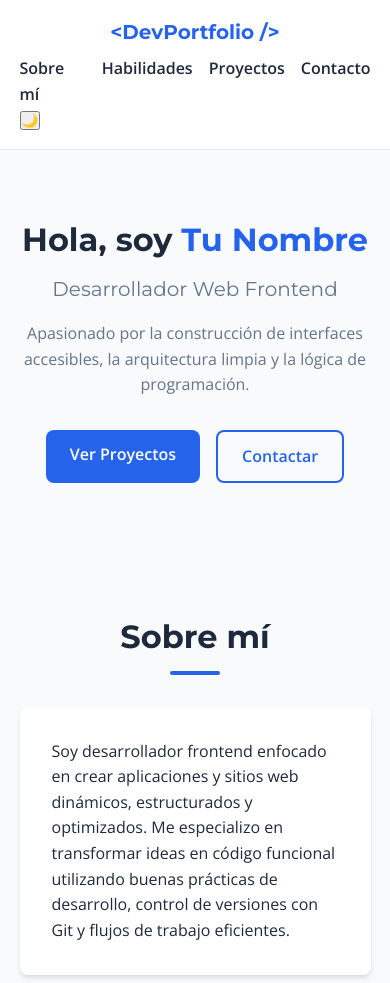
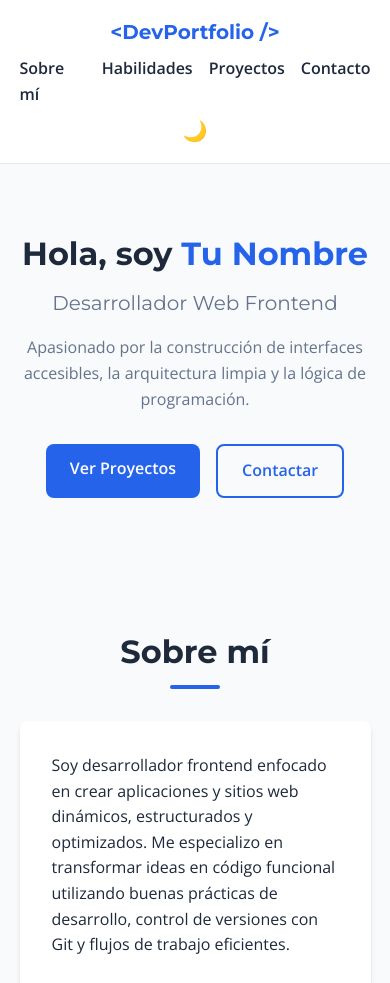
Before and after one commit to elveromero/Mi-Portafolio, a plain HTML site: page index.html in a window 390 px wide. Shown: the top 983 px of the page. Drawn offline with nearby package versions, Linux system fonts and the light colour scheme.

Commit message:
Implement dark mode styles and theme toggle button
Added dark mode styles and theme button functionality.

```diff
--- a/style.css
+++ b/style.css
@@ -360,4 +360,46 @@ h1, h2, h3, .logo {
 .project-card {
   transition: opacity 0.3s ease, transform 0.3s ease;
 }
+
+   /* ==========================================
+   MODO OSCURO (VARIABLES Y ESTILOS)
+   ========================================== */
+body.dark-mode {
+  --color-bg: #0f172a;
+  --color-bg-alt: #1e293b;
+  --color-card: #1e293b;
+  --color-text: #f1f5f9;
+  --color-text-muted: #94a3b8;
+  --color-border: #334155;
+  --color-primary: #3b82f6;
+  --color-primary-hover: #60a5fa;
 }
+
+.theme-btn {
+  background: none;
+  border: none;
+  font-size: 1.25rem;
+  cursor: pointer;
+  padding: 0.25rem 0.5rem;
+  border-radius: var(--border-radius);
+  transition: background-color 0.3s ease;
+}
+
+.theme-btn:hover {
+  background-color: var(--color-border);
+}
+
+/* Ajuste para mantener la estructura con el botón en el nav */
+.nav-menu {
+  display: flex;
+  align-items: center;
+  gap: var(--spacing-md);
+}
+
+@media (max-width: 768px) {
+  .nav-menu {
+    flex-direction: column;
+    gap: var(--spacing-xs);
+  }
+}
+}
```
